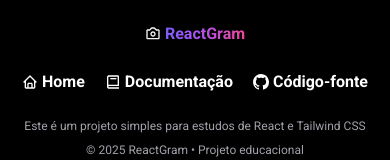
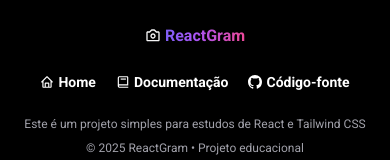
Before and after one commit to diegoramosds/projeto-reactgram, a React (Vite) app in the folder frontend/reactGram/: page /login in a window 390 px wide. Shown: the part 658-818 px from the top of the page. Built offline with nearby package versions, Linux system fonts and the light colour scheme.

Commit message:
Estilos em telas menores

```diff
--- a/frontend/reactGram/src/index.css
+++ b/frontend/reactGram/src/index.css
@@ -79,7 +79,7 @@ button:hover,input[type="submit"]:hover {
 }
 
 .info-footer  p  {
-    @apply flex gap-1 items-center cursor-pointer font-bold hover:text-zinc-300 transition-all duration-200
+    @apply flex gap-1 items-center cursor-pointer text-sm md:text-base font-bold hover:text-zinc-300 transition-all duration-200
   }
 .info-profile  span  {
   @apply text-zinc-400 text-sm font-normal md:text-base
```
